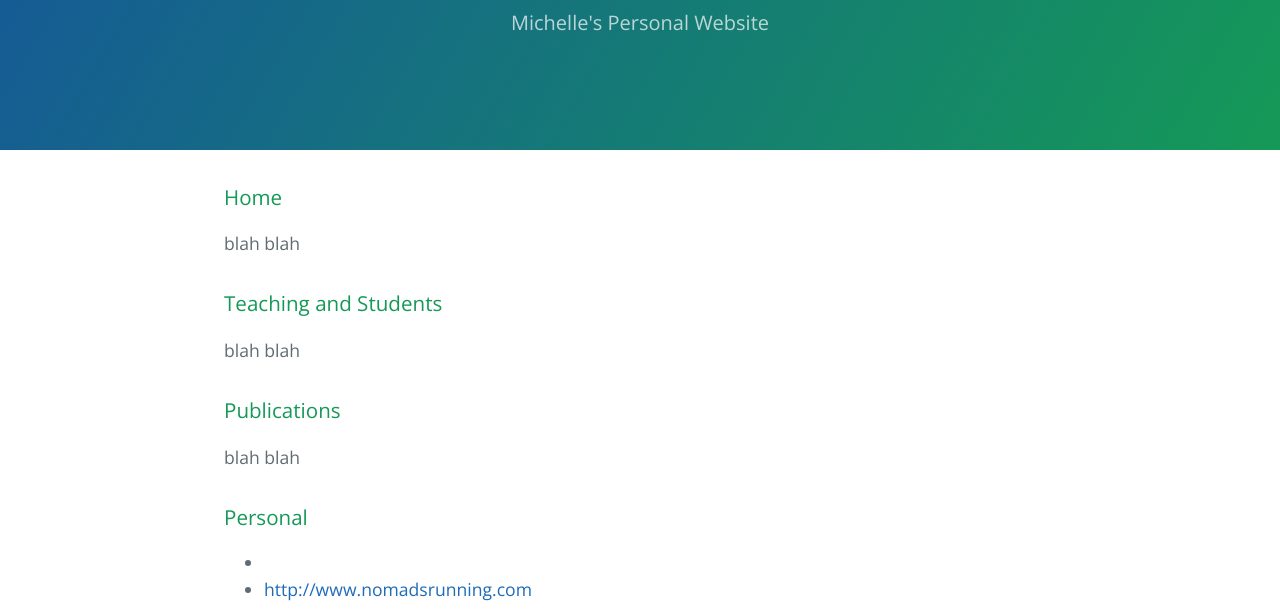
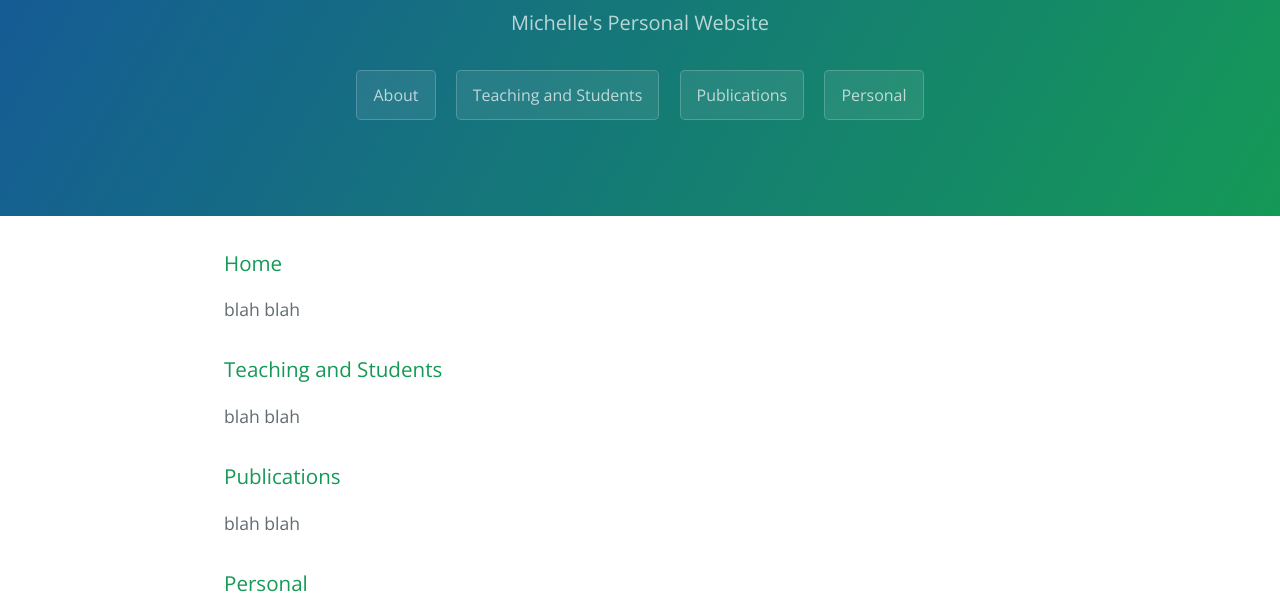
Before and after one commit to MichelleCraig/MichelleCraig.github.io, a plain HTML site: page index.html in a window 1280 px wide. Shown: the part 167-779 px from the top of the page. Drawn offline with nearby package versions, Linux system fonts and the light colour scheme.

Commit message:
adding more pages

```diff
--- a/index.html
+++ b/index.html
@@ -13,6 +13,10 @@
     <section class="page-header">
       <h1 class="project-name">Michellecraig.GitHub.io</h1>
       <h2 class="project-tagline">Michelle&#39;s Personal Website</h2>
+      <a href="about.html" class="btn">About</a>
+      <a href="teaching.html" class="btn">Teaching and Students</a>
+      <a href="publications.html" class="btn">Publications</a>
+      <a href="publications.html" class="btn">Personal</a>
     </section>
 
     <section class="main-content">
```
